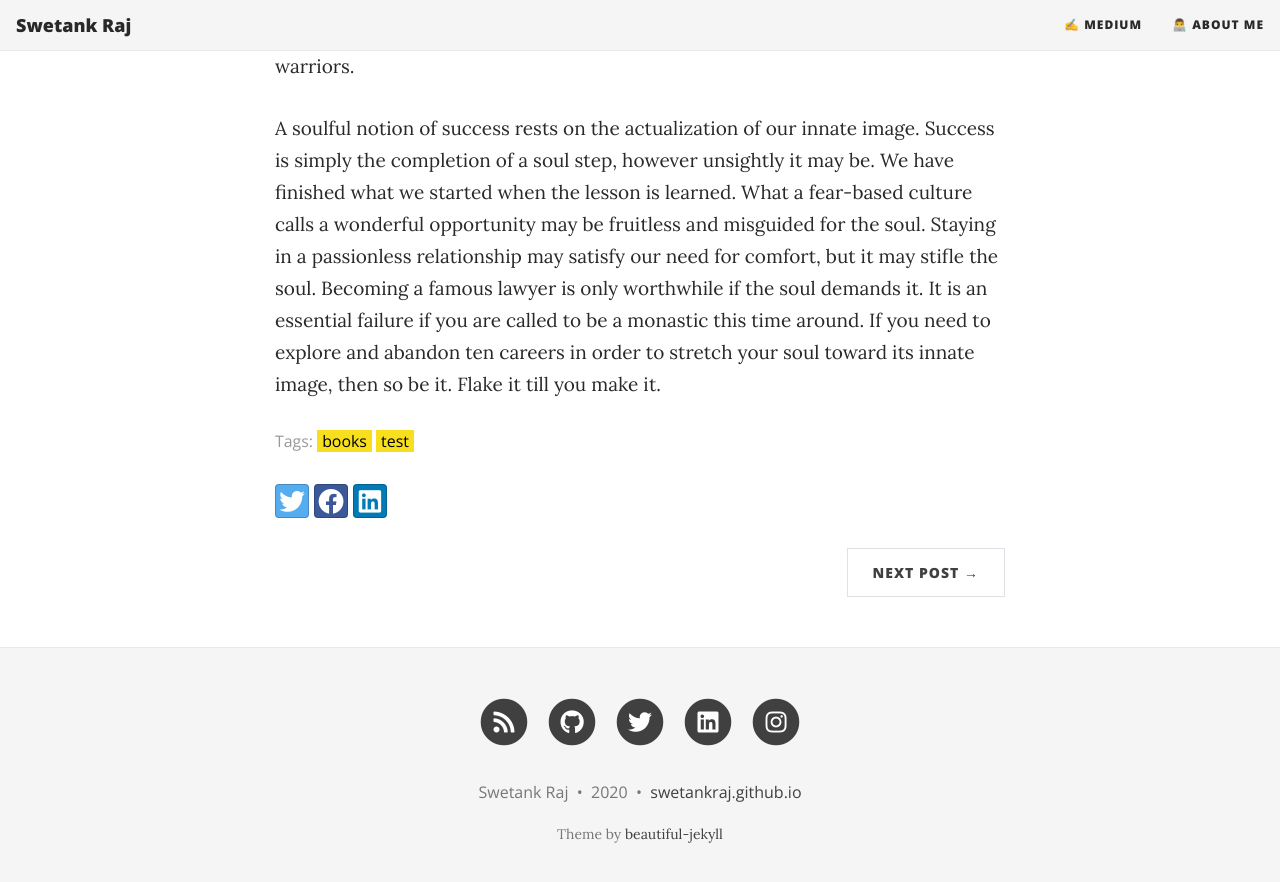
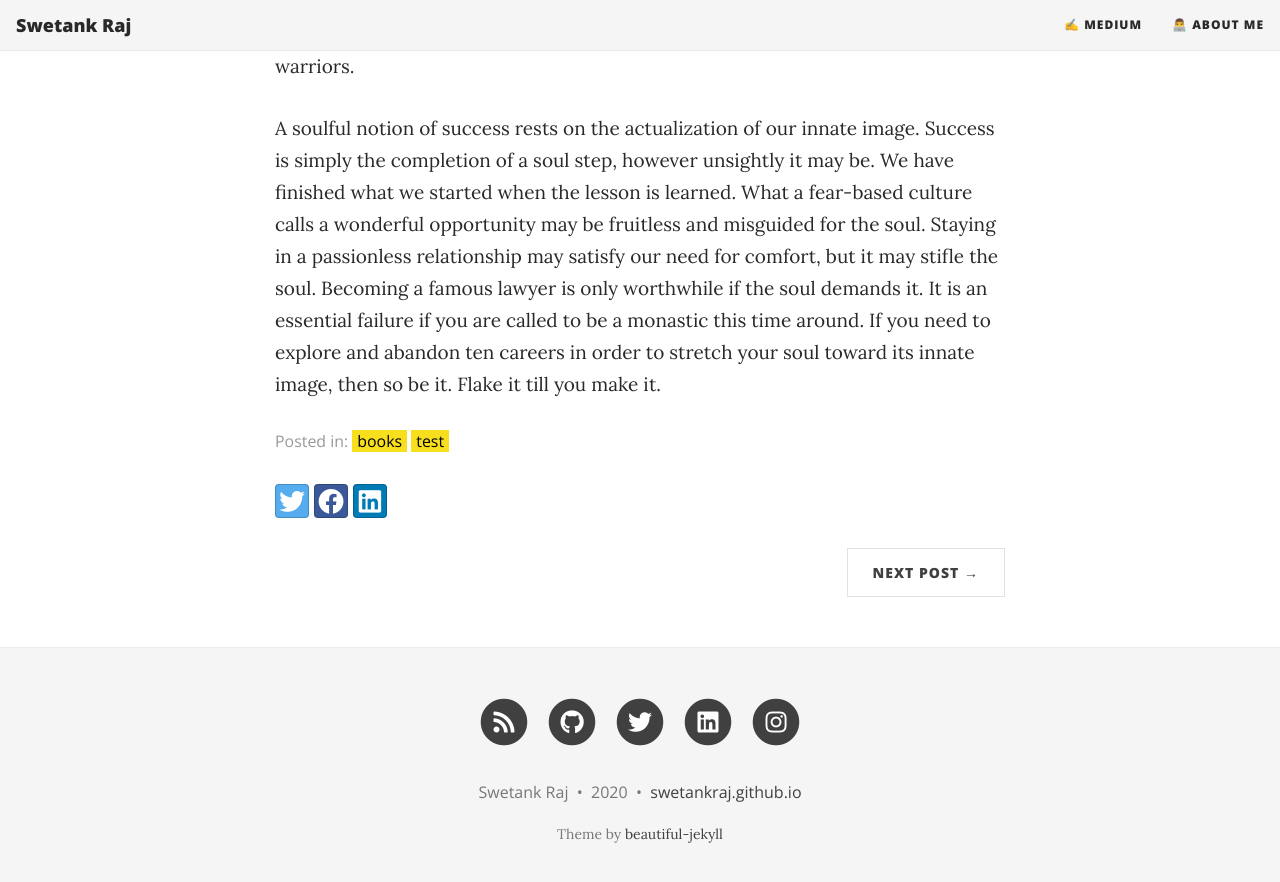
Before and after one commit to swetankraj/swetankraj.github.io, a Jekyll site: the page built from _posts/2020-02-26-flake-it-till-you-make-it.md, in a window 1280 px wide and 900 px high, scrolled down 1323 px. Shown: the top 882 px of the window. Built offline with Jekyll 4.4.1, drawn with Linux system fonts in a browser that asks for light colours; nearby versions of some CDN libraries.

Commit message:
changed from tag to posted in

```diff
--- a/_layouts/post.html
+++ b/_layouts/post.html
@@ -37,7 +37,7 @@ layout: base
 
       {% if page.tags.size > 0 %}
         <div class="blog-tags">
-          Tags:
+          Posted in:
           {% if site.link-tags %}
           {% for tag in page.tags %}
             <a href="{{ '/tags' | relative_url }}#{{- tag -}}">{{- tag -}}</a>
```
